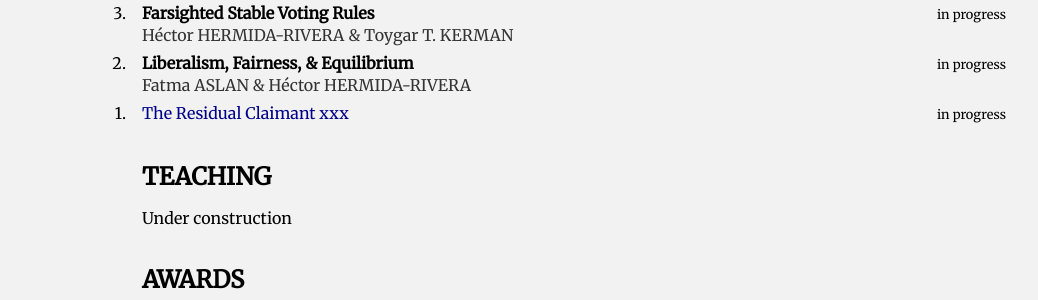
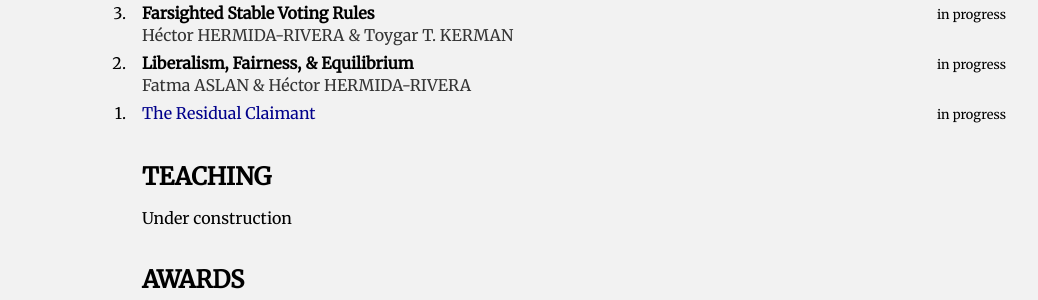
Before and after one commit to HectorHermidaRivera/hectorhermidarivera.github.io, a Jekyll site: the page built from index.md, in a window 1280 px wide and 900 px high, scrolled down 1581 px. Shown: the part 157-457 px from the top of the window, without its empty margins (94-1132 px from the left). Built offline with Jekyll 4.4.1, drawn with Linux system fonts in a browser that asks for light colours.

Commit message:
Update index.md

```diff
--- a/index.md
+++ b/index.md
@@ -188,9 +188,7 @@ title: Home
   <div class="label">1.</div>
   <div class="value">
     <div class="top-row">
-      <span>
-        <a class="collapsible-link" href="javascript:void(0)">The Residual Claimant xxx</a>
-      </span>
+      <span><a class="collapsible-link">The Residual Claimant</a></span>
       <span>in progress</span>
     </div>
     <div class="second-row collapsible-content">
```
